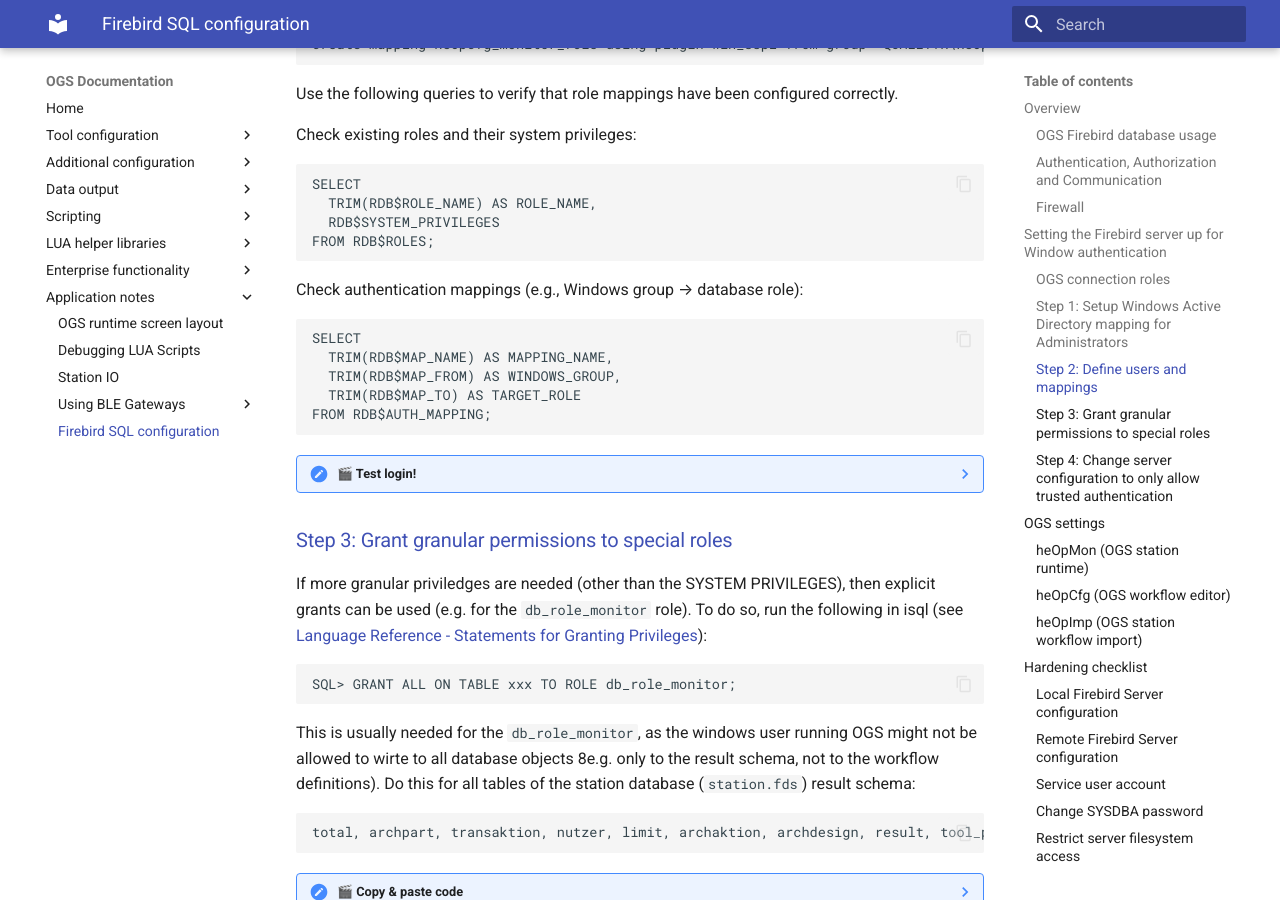
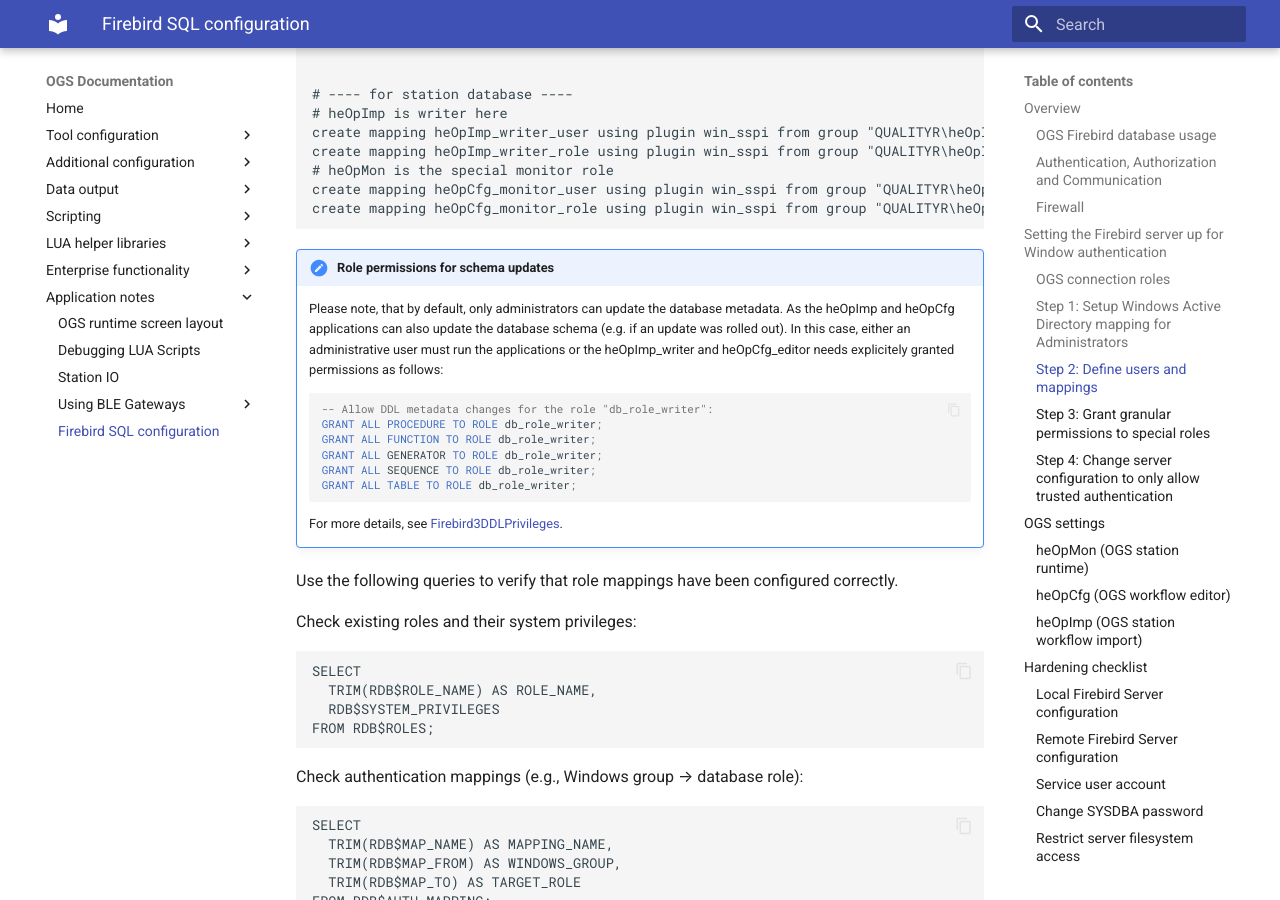
Before and after one commit to haller-erne/ogs, an MkDocs documentation site: the page built from docs/appnotes/firebird-security.md, in a window 1280 px wide and 900 px high, scrolled down 4560 px. Built offline with MkDocs 1.6.1 and Material for MkDocs 9.7.7, drawn with Linux system fonts in a browser that asks for light colours; some of the changed text lies outside the part shown.

Commit message:
Add metadata grants

````diff
--- a/docs/appnotes/firebird-security.md
+++ b/docs/appnotes/firebird-security.md
@@ -58,6 +58,10 @@
 | heOpImp_reader | heOpImp | config | Read workflows |
 | heOpImp_writer | heOpImp | station | Update workflows |
 | heOpMon_user | heOpMon | station | Read workflows, write station results |
+
+!!! note
+
+    Please note, that you might need additional roles and rights for your scenario, e. g. to upgrade the database schema - so usually you will also have an "admin" role with full rights (or give the heOpImp_writer and the heOpCfg_editor the DDL permission, see below for the DDL permission information in [step 2](#step-2-define-users-and-mappings))!
 
 !!! note
 
@@ -157,6 +161,7 @@
 create mapping heOpCfg_writer_user using plugin win_sspi from group "QUALITYR\heOpCfg_editor" to USER public;
 create mapping heOpCfg_writer_role using plugin win_sspi from group "QUALITYR\heOpCfg_editor" to ROLE db_role_writer;
 
+
 # ---- for station database ----
 # heOpImp is writer here
 create mapping heOpImp_writer_user using plugin win_sspi from group "QUALITYR\heOpImp_writer" to USER public;
@@ -166,6 +171,24 @@
 create mapping heOpCfg_monitor_role using plugin win_sspi from group "QUALITYR\heOpMon_user" to ROLE db_role_monitor;
 
 ```
+
+!!! warn "Role permissions for schema updates"
+
+    Please note, that by default, only administrators can update the database metadata. As the heOpImp and heOpCfg applications can also update the database schema (e.g. if an update was rolled out). In this case, either an administrative user must run the applications or the heOpImp_writer and heOpCfg_editor needs explicitely granted permissions as follows:
+
+    ```sql
+    -- Allow DDL metadata changes for the role "db_role_writer":
+    GRANT ALL PROCEDURE TO ROLE db_role_writer;
+    GRANT ALL FUNCTION TO ROLE db_role_writer;
+    GRANT ALL GENERATOR TO ROLE db_role_writer;
+    GRANT ALL SEQUENCE TO ROLE db_role_writer;
+    GRANT ALL TABLE TO ROLE db_role_writer;
+
+    ```
+
+    For more details, see [Firebird3DDLPrivileges](https://www.ibexpert.net/ibe/pmwiki.php?n=Doc.GrantManager#Firebird3DDLPrivileges).
+
+
 Use the following queries to verify that role mappings have been configured correctly.
 
 Check existing roles and their system privileges:
@@ -399,13 +422,15 @@
 
 ??? note "🎬 3rd party info"
 
+    - [Consic Firebird Admin Handbuch](https://www.consic.de/download/firebird/firebird-admin-handbuch.pdf)
     - [README.mapping.html](https://github.com/FirebirdSQL/firebird/blob/master/doc/sql.extensions/README.mapping.html)
     - [Configuring trusted authentication](https://ib-aid.com/download/docs/fb4migrationguide.html#_configuring_trusted_authentication).
     - [README.trusted_authentication](https://github.com/FirebirdSQL/firebird/blob/master/doc/README.trusted_authentication).
 
     - [using GSEC to setup automatic admin mapping](https://www.firebirdsql.org/file/documentation/html/en/firebirddocs/gsec/firebird-gsec.html#gsec-interactive-admin-mapping)
     - [LANGREF:auto admin mapping](https://www.firebirdsql.org/refdocs/langrefupd25-security-auto-admin-mapping.html).
-
+    - [Firebird Conf: Security Best Practices](https://www.ibphoenix.com/files/conf2019/BestPracticesSecurity.pdf)
+    - [Firebird and Security](https://www.ibphoenix.com/files/conf2007/Firebird-and-Security-Cisar-2007.pdf)
 
 
 ## Notes
````
